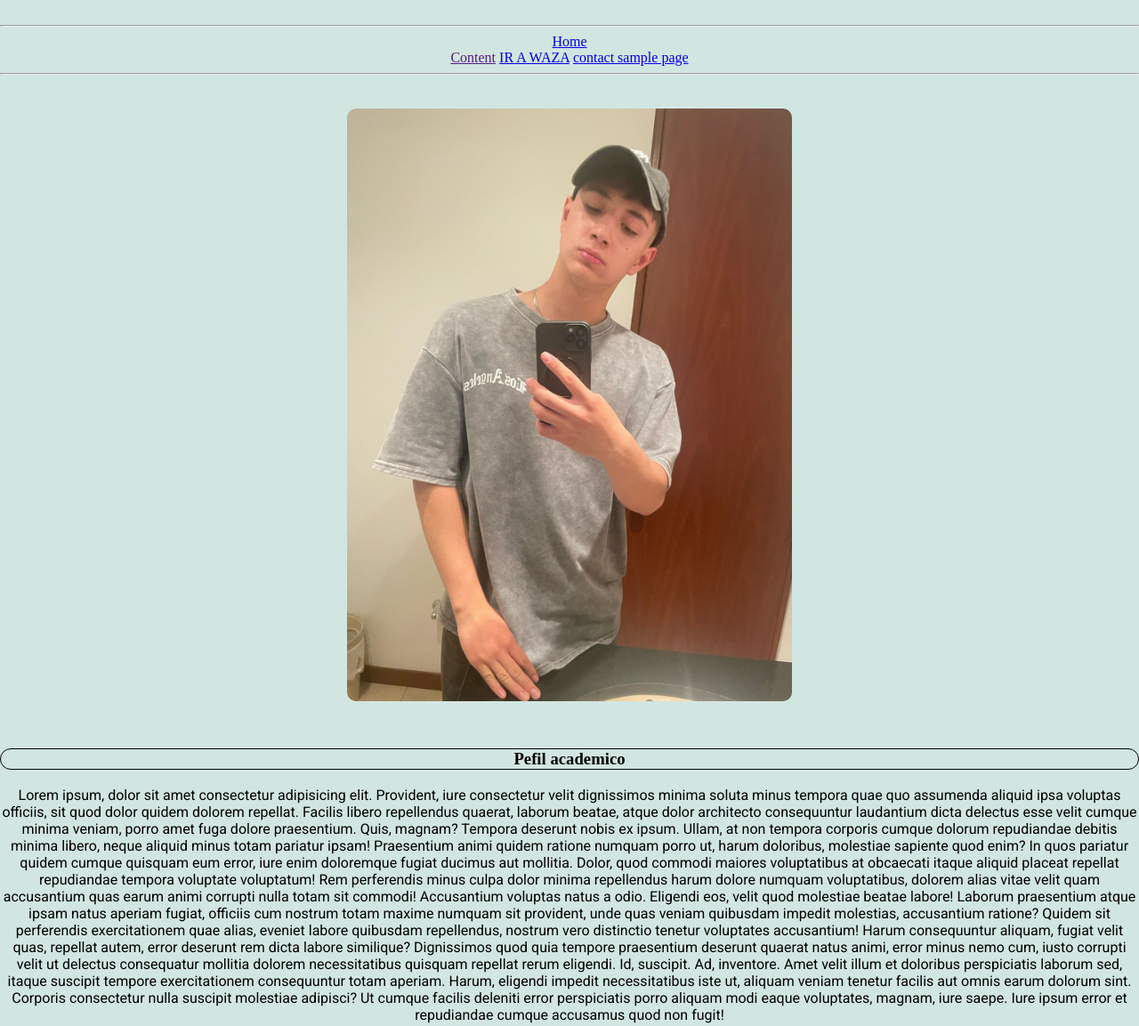
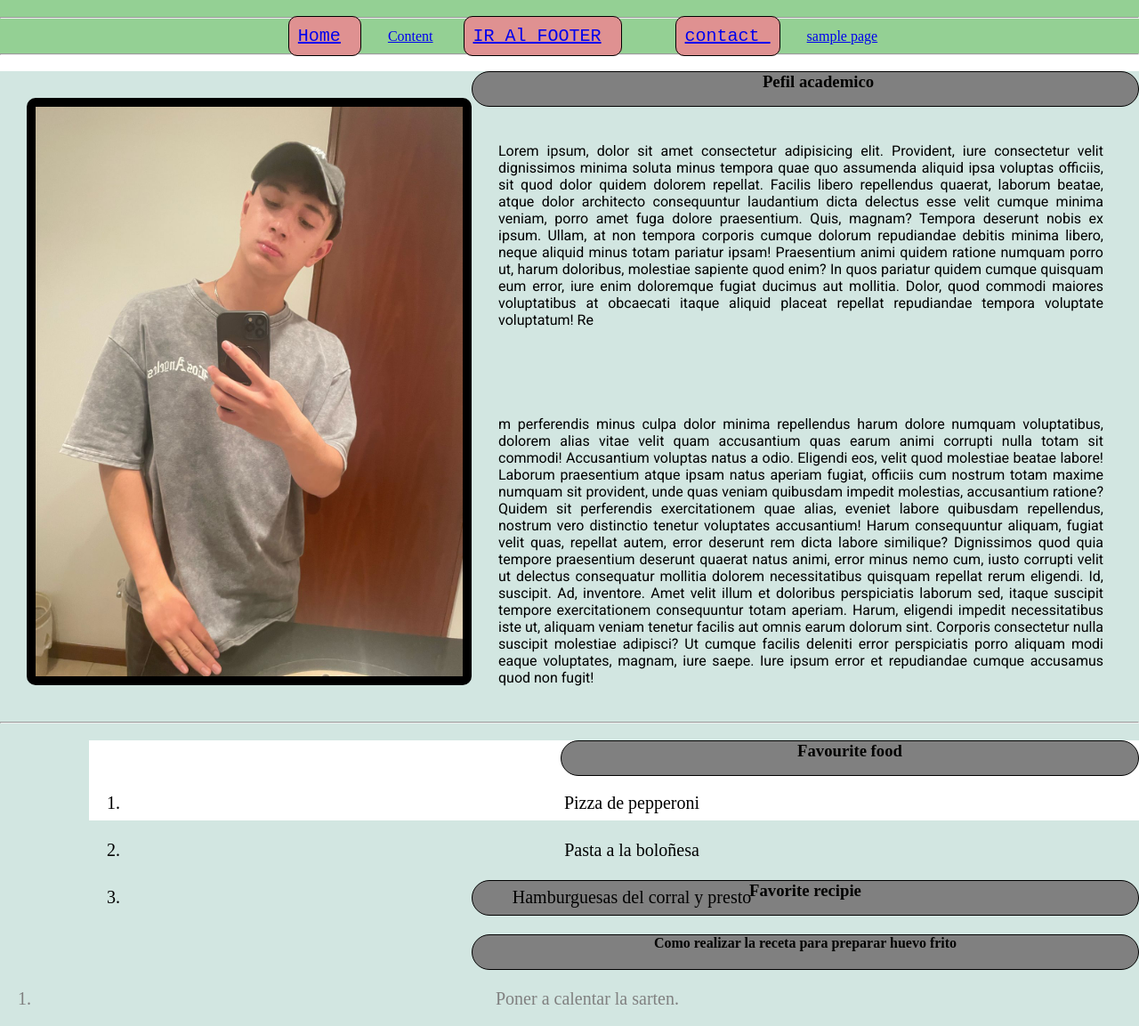
Before and after one commit to JuanSebs2/BIT-website, a plain HTML site: page index.html in a window 1280 px wide. Shown: the part 258-1411 px from the top of the page at 89% size. Drawn offline with Linux system fonts and the light colour scheme.

Commit message:
fourth-commit

```diff
--- /dev/null
+++ b/css/color.css
@@ -0,0 +1,136 @@
+/*global styles*/
+* {
+    box-sizing: border-box;
+}
+
+html,body {
+    height: 100%
+    text-align justify;
+}
+
+body {
+    margin: 0;
+    color: gray;
+    text-align: center;
+}
+
+header{
+    background-color: rgb(148, 208, 148);
+}
+
+main {
+    background-color: rgb(210, 230, 225);
+}
+
+footer {
+    background-color: rgb(210, 230, 225);
+}
+
+h1 {
+    border: 1px solid black;
+    height: 70px;
+    background-color: aliceblue;
+    color: black;
+    padding: 20px;
+    padding-left: 30px;
+}
+
+.text-juan {
+    color: rgb(4, 4, 3);
+    background-color: white;
+    text-align: center;
+    font-size: 20px;
+    font-family: 'Courier New', Courier, monospace;
+    border: black solid 1px;
+    border-radius: 20px;
+    margin: 30px;
+}
+
+h3,h4,h5,h6 {
+    color:rgb(4, 4, 3);
+    text-align: center;;
+    border: black solid 1px;
+    border-radius: 20px;
+    margin-left: 530px;
+    background-color: gray;
+    height: 40px;
+}
+
+table {
+    border: 1px solid black;
+    margin-left: 30px;;
+}
+
+tr {
+    margin: 20px;
+}
+
+th,td {
+    padding: 20px;
+}
+
+.photo-juan {
+    border-radius: 10px;
+    margin: 30px;
+    align-items: end;
+    width: 500px;
+    border: 10px solid black;
+}
+.comtact {
+    margin: 30px;
+    padding: 10px;
+    text-align: center;
+    font-size: 20px;
+    font-family: 'Courier New', Courier, monospace;
+    border: black solid 1px;
+    border-radius: 10px;
+    background-color: rgb(223, 145, 145);
+}
+
+.footer {
+    margin: 30px;
+    color: black;
+    padding: 10px;
+    text-align: center;
+    font-size: 20px;
+    font-family: 'Courier New', Courier, monospace;
+    border: black solid 1px;
+    border-radius: 10px;
+    background-color: rgb(223, 145, 145);
+
+}
+
+.home  {
+    margin: 30px;
+    color: black;
+    padding: 10px;
+    text-align: center;
+    font-size: 20px;
+    font-family: 'Courier New', Courier, monospace;
+    border: black solid 1px;
+    border-radius: 10px;
+    background-color: rgb(223, 145, 145);
+
+}
+.text-3,.text-4 {
+    font-family: "Roboto", sans-serif;
+    color: black;
+    margin: 40px;
+    text-align: justify;
+}
+
+.list-1 {
+    color : black;
+    height: 90px;
+    margin-bottom: 30px;
+    margin-left: 100px;
+    background-color: white;
+}
+
+li {
+    font-size: 20px;
+    margin-bottom: 30px;
+    font: sans-serif;
+
+
+}
--- a/workshops/html-css/index.html
+++ b/index.html
@@ -4,7 +4,7 @@
 <head>
     <meta charset="UTF-8">
     <meta name="viewport" content="width=device-width, initial-scale=1.0">
-    <title>Inicio</title>
+    <title>BIT-website</title>
     <link rel="stylesheet" href="./css/color.css">
     <link rel="preconnect" href="https://fonts.googleapis.com">
     <link rel="preconnect" href="https://fonts.gstatic.com" crossorigin>
@@ -25,11 +25,9 @@
             border-color: black;
         }
 
-        .text-3 {
-            font-family: "Roboto", sans-serif;
-            color: black;
 
-        }
+
+
 
         .text-0 {
         font-style: normal;
@@ -54,22 +52,27 @@
         <div class="text-juan">
         <h2> Juan Sebastián Sánchez</h1>
         </div>
-    </header>
+
         <hr>
         <nav>
+        <span class="home">
             <a href="index.html">Home</a>
-        <br>
-        <a href="">Content</a>
-        <a href="#WAZA"> IR A WAZA</a>
+        </span>
+        <a href="font.html"> Content</a>
+        <span class="footer">
+            <a href="#WAZA"> IR Al FOOTER</a>
+        </span>
+        <span class="comtact">
             <a href="contact.html"> contact </a>
+        </span>
              <a href="sample/sample.html">sample page</a>
         </nav>
         <hr>
-
+    </header>
     <main>
         <section>
             <div>
-                <img class="photo-juan"src="./assets/WhatsApp Image 2025-03-13 at 7.54.44 PM (1).jpeg" alt="pepita's photo" width="500">
+                <img class="photo-juan"src="./assets/WhatsApp Image 2025-03-13 at 7.54.44 PM (1).jpeg" alt="pepita's photo" align="left">
             </div>
         </section>
         <SECtion id="SEXXION">
@@ -86,7 +89,9 @@
                 In quos pariatur quidem cumque quisquam eum error, iure enim doloremque fugiat ducimus aut mollitia.
                 Dolor, quod commodi maiores voluptatibus at obcaecati itaque aliquid placeat repellat repudiandae
                 tempora voluptate voluptatum!
-                Rem perferendis minus culpa dolor minima repellendus harum dolore numquam voluptatibus, dolorem alias
+                Re</p>
+                <br>
+                <p class="text-4">m perferendis minus culpa dolor minima repellendus harum dolore numquam voluptatibus, dolorem alias
                     vitae velit quam accusantium quas earum animi corrupti nulla totam sit commodi! Accusantium voluptas
                     natus a odio.
                     Eligendi eos, velit quod molestiae beatae labore! Laborum praesentium atque ipsam natus aperiam fugiat,
@@ -104,12 +109,18 @@
                     Corporis consectetur nulla suscipit molestiae adipisci? Ut cumque facilis deleniti error perspiciatis
                     porro aliquam modi eaque voluptates, magnam, iure saepe. Iure ipsum error et repudiandae cumque
                     accusamus quod non fugit!</p>
+        <hr>
+        </section>
+        <section class="list-1">
             <h3>Favourite food</h3>
+            <div>
                 <ol>
-                <li>Pizza</li>
-                <li>Pasta</li>
-                <li>Hamburguesa</li>
+                    <li>Pizza de pepperoni</li>
+                    <li>Pasta a la boloñesa</li>
+                    <li>Hamburguesas del corral y presto</li>
                 </ol>
+            </div>
+        </section>
         <br>
         </SECtion>
         <section>
--- a/workshops/html-css/css/color.css
+++ /dev/null
@@ -1,61 +0,0 @@
-/*global styles*/
-* {
-    box-sizing: border-box;
-}
-
-html,body {
-    height: 100%
-}
-
-body {
-    background-color: rgb(210, 230, 225);
-    margin: 0;
-    color: gray;
-    text-align: center;
-}
-
-h1 {
-    border: 1px solid black;
-    background-color: aliceblue;
-    color: black;
-    padding: 20px;
-    padding-left: 30px;
-    width: 300px;
-}
-
-.text-juan {
-    color: rgb(4, 4, 3);
-    background-color: white;
-    text-align: center;
-    font-size: 20px;
-    font-family: 'Courier New', Courier, monospace;
-    border: black solid 1px;
-    border-radius: 20px;
-    margin: 30px;
-}
-
-h3,h4,h5,h6 {
-    color:rgb(4, 4, 3);
-    text-align: center;;
-    border: black solid 1px;
-    border-radius: 20px;
-}
-
-table {
-    border: 1px solid black;
-    margin-left: 30px;;
-}
-
-tr {
-    margin: 20px;
-}
-
-th,td {
-    padding: 20px;
-}
-
-.photo-juan {
-    border-radius: 10px;
-    margin: 30px;
-    align-items: end;
-}
```
Also changed, not shown: assets/WhatsApp Image 2025-03-13 at 7.54.44 PM (1).jpeg (renamed from workshops/html-css/assets/WhatsApp Image 2025-03-13 at 7.54.44 PM (1).jpeg), assets/luis diaz.png (renamed from workshops/html-css/assets/luis diaz.png), 1 other file. Lines whose indentation alone changed are shown as unchanged.
